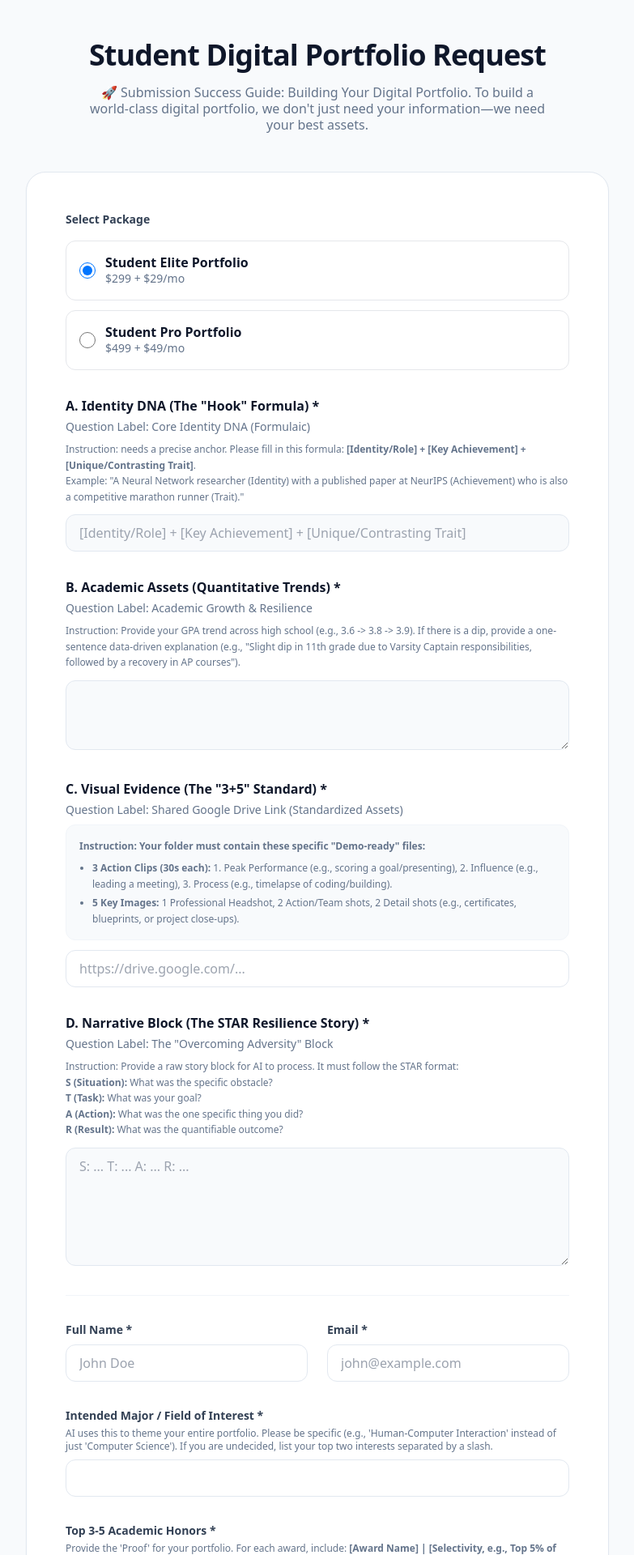
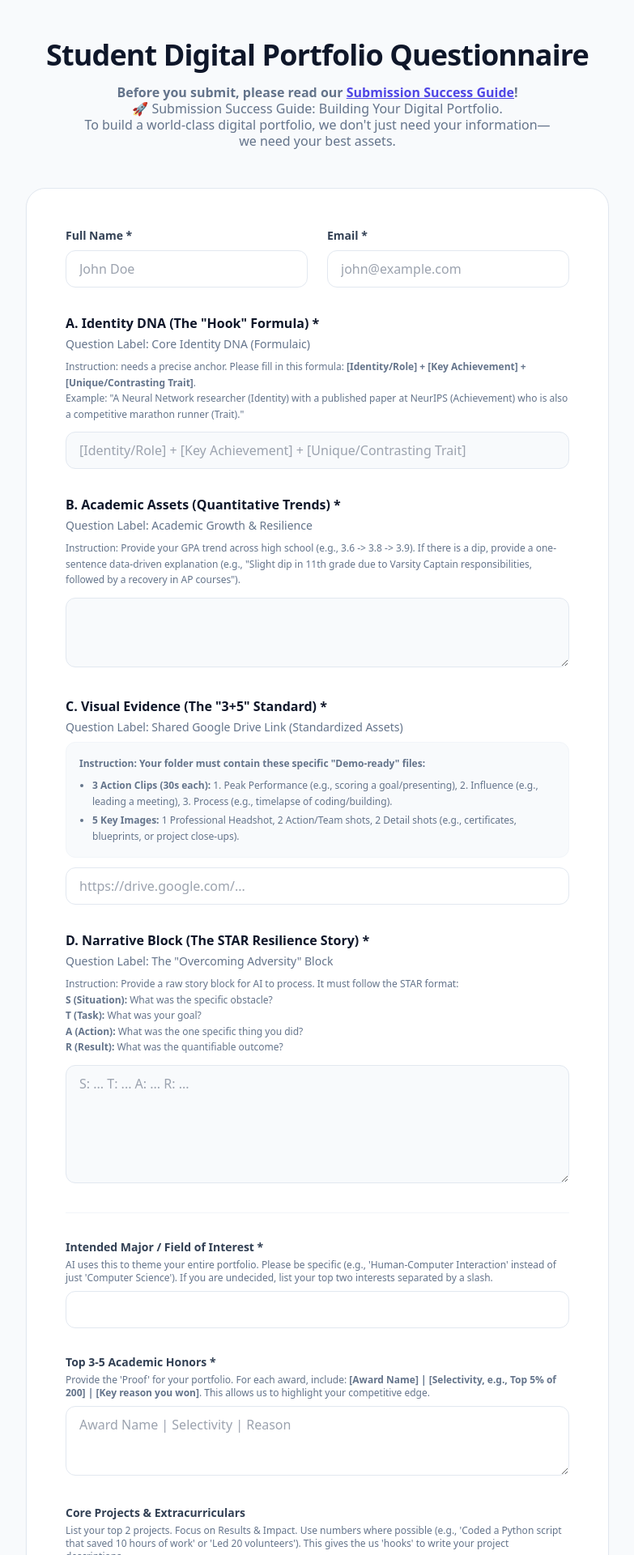
Before and after one commit to zhang-family-lab/rz-digital-studio, a Next.js app: page /apply in a window 1280 px wide. Shown: the top 1920 px of the page at 81% size, without its empty margins (248-1031 px from the left). Built offline with nearby package versions, Linux system fonts and the light colour scheme.

Commit message:
Update the apply form.

```diff
--- a/pages/apply.tsx
+++ b/pages/apply.tsx
@@ -48,14 +48,15 @@ export default function Apply() {
     return (
         <div className="min-h-screen bg-slate-50 font-sans text-slate-900">
             <Head>
-                <title>Student Digital Portfolio Request | RZ Digital Studio</title>
+                <title>Student Digital Portfolio Questionnaire | RZ Digital Studio</title>
             </Head>
 
             <main className="max-w-3xl mx-auto py-12 px-6">
                 <div className="text-center mb-12">
-                    <h1 className="text-4xl font-extrabold tracking-tight mb-4">Student Digital Portfolio Request</h1>
+                    <h1 className="text-4xl font-extrabold tracking-tight mb-4">Student Digital Portfolio Questionnaire</h1>
                     <p className="text-slate-500 max-w-xl mx-auto">
-                        🚀 Submission Success Guide: Building Your Digital Portfolio.
+                        <span className="font-bold">Before you submit, please read our <a href="/blogs/submission-success-guide" target="_blank" rel="noopener noreferrer" className="text-indigo-600 underline">Submission Success Guide</a>!</span><br />
+                        🚀 Submission Success Guide: Building Your Digital Portfolio.<br />
                         To build a world-class digital portfolio, we don't just need your information—we need your best assets.
                     </p>
                 </div>
@@ -69,40 +70,35 @@ export default function Apply() {
                 ) : (
                     <form onSubmit={handleSubmit} className="bg-white p-8 md:p-12 rounded-3xl shadow-sm border border-slate-200 space-y-8">
 
-                        {/* Package Selection */}
-                        <fieldset>
-                            <legend className="block text-sm font-bold text-slate-700 mb-4">Select Package</legend>
-                            <div className="space-y-3">
-                                <label className="flex items-center space-x-3 p-4 border rounded-xl cursor-pointer hover:bg-slate-50 transition">
-                                    <input
-                                        type="radio"
-                                        name="packageSelection"
-                                        value="Student Elite Portfolio (299$ + 29$/mo)"
-                                        checked={formData.packageSelection === 'Student Elite Portfolio (299$ + 29$/mo)'}
-                                        onChange={handleChange}
-                                        className="w-5 h-5 text-indigo-600 focus:ring-indigo-500"
-                                    />
-                                    <div>
-                                        <span className="block font-bold">Student Elite Portfolio</span>
-                                        <span className="block text-sm text-slate-500">$299 + $29/mo</span>
-                                    </div>
-                                </label>
-                                <label className="flex items-center space-x-3 p-4 border rounded-xl cursor-pointer hover:bg-slate-50 transition">
-                                    <input
-                                        type="radio"
-                                        name="packageSelection"
-                                        value="Student Pro Portfolio (499$ + 49$/mo)"
-                                        checked={formData.packageSelection === 'Student Pro Portfolio (499$ + 49$/mo)'}
-                                        onChange={handleChange}
-                                        className="w-5 h-5 text-indigo-600 focus:ring-indigo-500"
-                                    />
-                                    <div>
-                                        <span className="block font-bold">Student Pro Portfolio</span>
-                                        <span className="block text-sm text-slate-500">$499 + $49/mo</span>
-                                    </div>
-                                </label>
+                        {/* Basic Info (moved to top) */}
+                        <div className="grid md:grid-cols-2 gap-6">
+                            <div>
+                                <label htmlFor="fullName" className="block text-sm font-bold text-slate-700 mb-2">Full Name *</label>
+                                <input
+                                    type="text"
+                                    id="fullName"
+                                    name="fullName"
+                                    required
+                                    value={formData.fullName}
+                                    onChange={handleChange}
+                                    className="w-full px-4 py-3 rounded-xl border border-slate-200 focus:border-indigo-500 focus:ring-2 focus:ring-indigo-200 outline-none transition"
+                                    placeholder="John Doe"
+                                />
                             </div>
-                        </fieldset>
+                            <div>
+                                <label htmlFor="email" className="block text-sm font-bold text-slate-700 mb-2">Email *</label>
+                                <input
+                                    type="email"
+                                    id="email"
+                                    name="email"
+                                    required
+                                    value={formData.email}
+                                    onChange={handleChange}
+                                    className="w-full px-4 py-3 rounded-xl border border-slate-200 focus:border-indigo-500 focus:ring-2 focus:ring-indigo-200 outline-none transition"
+                                    placeholder="john@example.com"
+                                />
+                            </div>
+                        </div>
 
                         {/* Identity DNA */}
                         <div>
@@ -195,35 +191,7 @@ export default function Apply() {
 
                         <hr className="border-slate-100" />
 
-                        {/* Basic Info */}
-                        <div className="grid md:grid-cols-2 gap-6">
-                            <div>
-                                <label htmlFor="fullName" className="block text-sm font-bold text-slate-700 mb-2">Full Name *</label>
-                                <input
-                                    type="text"
-                                    id="fullName"
-                                    name="fullName"
-                                    required
-                                    value={formData.fullName}
-                                    onChange={handleChange}
-                                    className="w-full px-4 py-3 rounded-xl border border-slate-200 focus:border-indigo-500 focus:ring-2 focus:ring-indigo-200 outline-none transition"
-                                    placeholder="John Doe"
-                                />
-                            </div>
-                            <div>
-                                <label htmlFor="email" className="block text-sm font-bold text-slate-700 mb-2">Email *</label>
-                                <input
-                                    type="email"
-                                    id="email"
-                                    name="email"
-                                    required
-                                    value={formData.email}
-                                    onChange={handleChange}
-                                    className="w-full px-4 py-3 rounded-xl border border-slate-200 focus:border-indigo-500 focus:ring-2 focus:ring-indigo-200 outline-none transition"
-                                    placeholder="john@example.com"
-                                />
-                            </div>
-                        </div>
+                        {/* ...existing code... */}
 
                         {/* Additional Details */}
                         <div>
```
Also changed, not shown: pages/blogs.tsx (+10 -0 lines), public/blogs/submission-success-guide.md (added, +109 -0 lines), public/blogs/why-choose-rz-digital-studio.md (+1 -1 lines), next-env.d.ts, 1 other file (tests, documents, lock files or other folders).
